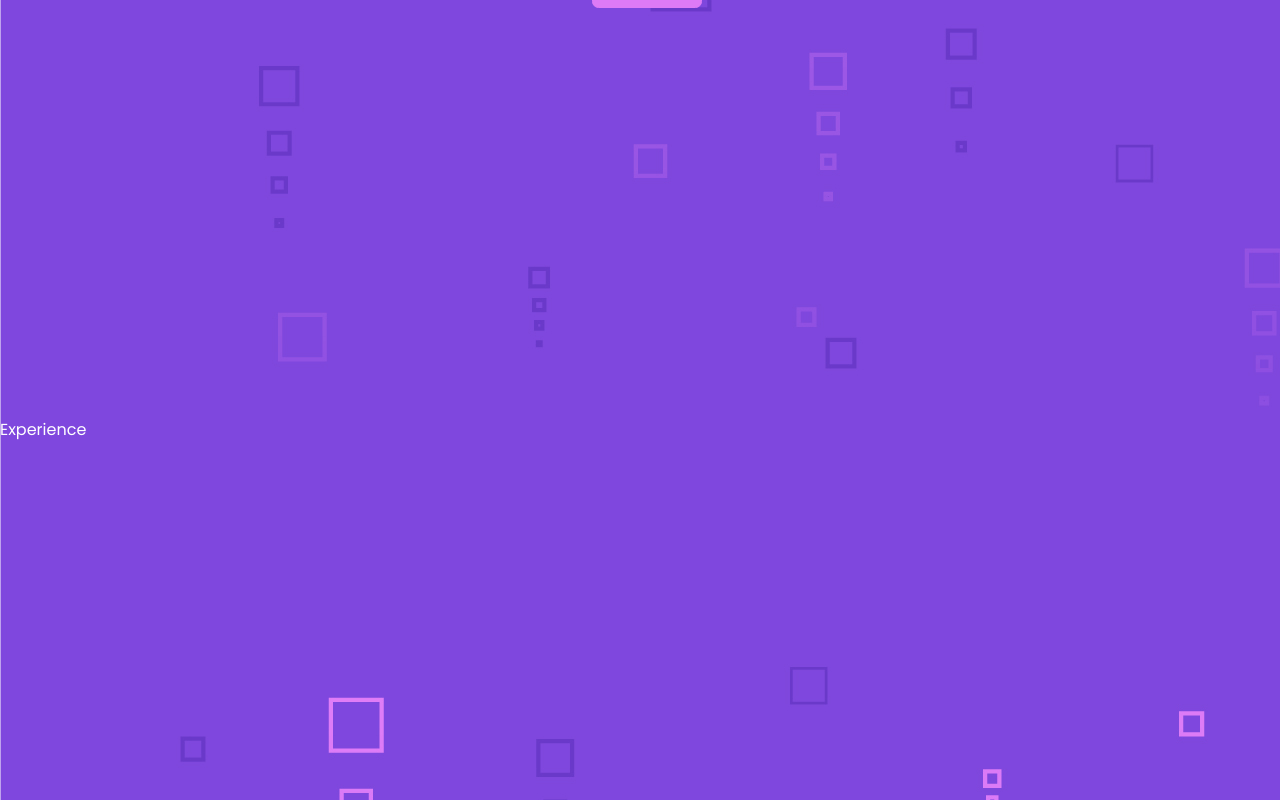
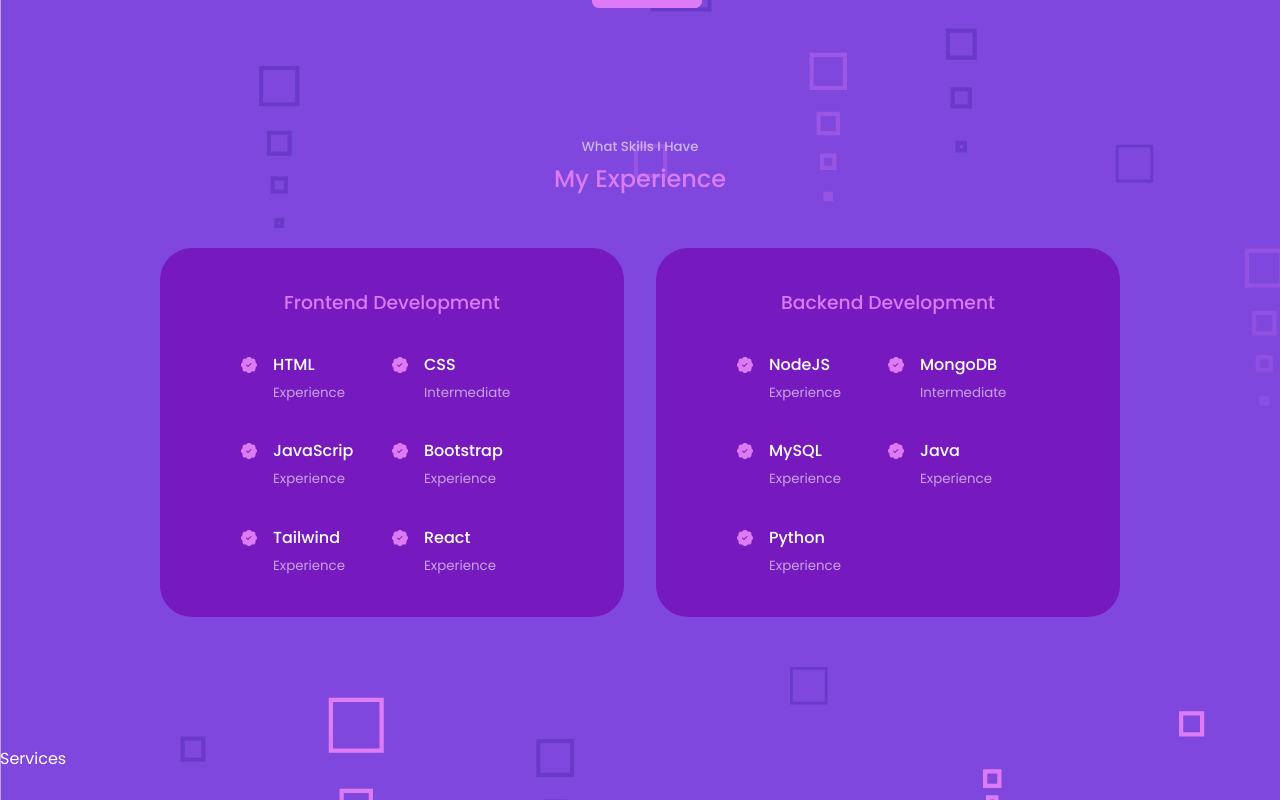
Before and after one commit to superbong19/profile-project-react, a React (Create React App) app: page / in a window 1280 px wide. Shown: the part 1440-2240 px from the top of the page. Built offline with nearby package versions, Linux system fonts and the light colour scheme.

Commit message:
Experience_Component Completed

```diff
--- a/src/components/about/about.css
+++ b/src/components/about/about.css
@@ -89,7 +89,7 @@
     }
 }
 
-/* =======================MEDIA QUERIES (MEDIA DEVICES)======================= */
+/* =======================MEDIA QUERIES (SMALL DEVICES)======================= */
 @media screen and (max-width: 600px) {
     .about__me {
         width: 65%;
--- a/src/components/experience/Experience.jsx
+++ b/src/components/experience/Experience.jsx
@@ -1,9 +1,108 @@
 import React from 'react'
 import './experience.css'
+import { BsFillPatchCheckFill } from 'react-icons/bs'
 
 const Experience = () => {
     return (
-        <section id='experience'>Experience</section>
+        <section id='experience'>
+            <h5>What Skills I Have</h5>
+            <h2>My Experience</h2>
+
+            <div className="container experience__container">
+                <div className="experience__frontend">
+                    <h3>Frontend Development</h3>
+                    <div className="experience__content">
+                        <article className='experience__details'>
+                            <BsFillPatchCheckFill className="experience__details-icon" />
+                            <div>
+                                <h4>HTML</h4>
+                                <small className='text-light'>Experience</small>
+                            </div>
+                        </article>
+                        <article className='experience__details'>
+                            <BsFillPatchCheckFill className="experience__details-icon" />
+                            <div>
+                                <h4>CSS</h4>
+                                <small className='text-light'>Intermediate</small>
+                            </div>
+                        </article>
+                        <article className='experience__details'>
+                            <BsFillPatchCheckFill className="experience__details-icon" />
+                            <div>
+                                <h4>JavaScrip</h4>
+                                <small className='text-light'>Experience</small>
+                            </div>
+                        </article>
+                        <article className='experience__details'>
+                            <BsFillPatchCheckFill className="experience__details-icon" />
+                            <div>
+                                <h4>Bootstrap</h4>
+                                <small className='text-light'>Experience</small>
+                            </div>
+                        </article>
+                        <article className='experience__details'>
+                            <BsFillPatchCheckFill className="experience__details-icon" />
+                            <div>
+                                <h4>Tailwind</h4>
+                                <small className='text-light'>Experience</small>
+                            </div>
+                        </article>
+                        <article className='experience__details'>
+                            <BsFillPatchCheckFill className="experience__details-icon" />
+                            <div>
+                                <h4>React</h4>
+                                <small className='text-light'>Experience</small>
+                            </div>
+                        </article>
+                    </div>
+                </div>
+
+
+                {/* END OF FRONT-END */}
+
+
+                <div className="experience__backend">
+                    <h3>Backend Development</h3>
+                    <div className="experience__content">
+                        <article className='experience__details'>
+                            <BsFillPatchCheckFill className="experience__details-icon" />
+                            <div>
+                                <h4>NodeJS</h4>
+                                <small className='text-light'>Experience</small>
+                            </div>
+                        </article>
+                        <article className='experience__details'>
+                            <BsFillPatchCheckFill className="experience__details-icon" />
+                            <div>
+                                <h4>MongoDB</h4>
+                                <small className='text-light'>Intermediate</small>
+                            </div>
+                        </article>
+                        <article className='experience__details'>
+                            <BsFillPatchCheckFill className="experience__details-icon" />
+                            <div>
+                                <h4>MySQL</h4>
+                                <small className='text-light'>Experience</small>
+                            </div>
+                        </article>
+                        <article className='experience__details'>
+                            <BsFillPatchCheckFill className="experience__details-icon" />
+                            <div>
+                                <h4>Java</h4>
+                                <small className='text-light'>Experience</small>
+                            </div>
+                        </article>
+                        <article className='experience__details'>
+                            <BsFillPatchCheckFill className="experience__details-icon" />
+                            <div>
+                                <h4>Python</h4>
+                                <small className='text-light'>Experience</small>
+                            </div>
+                        </article>
+                    </div>
+                </div>
+            </div>
+        </section>
     )
 }
 
--- a/src/components/experience/experience.css
+++ b/src/components/experience/experience.css
@@ -0,0 +1,70 @@
+.experience__container {
+    display: grid;
+    grid-template-columns: 1fr 1fr;
+    gap: 2rem;
+}
+
+.experience__container>div {
+    background-color: var(--color-bg-variant);
+    padding: 2.4rem 5rem;
+    border-radius: 2rem;
+    border: 1px solid transparent;
+}
+
+.experience__container>div:hover {
+    background-color: transparent;
+    border-color: var(--color-primary-variant);
+    cursor: default;
+}
+
+.experience__container>div h3 {
+    text-align: center;
+    margin-bottom: 2rem;
+    color: var(--color-primary);
+}
+
+.experience__content {
+    display: grid;
+    grid-template-columns: 1fr 1fr;
+    row-gap: 2rem;
+}
+
+.experience__details {
+    display: flex;
+    gap: 1rem;
+}
+
+.experience__details-icon {
+    margin-top: 6px;
+    color: var(--color-primary);
+}
+
+
+/* =======================MEDIA QUERIES (MEDIA DEVICES)======================= */
+@media screen and (max-width: 1024px) {
+    .experience__container {
+        grid-template-columns: 1fr;
+    }
+
+    .experience__container>div {
+        width: 80%;
+        padding: 2rem;
+        margin: 0 auto;
+    }
+
+    .experience__content {
+        padding: 1rem;
+    }
+}
+
+/* =======================MEDIA QUERIES (SMALL DEVICES)======================= */
+@media screen and (max-width: 600px) {
+    .experience__container {
+        gap: 1rem;
+    }
+
+    .experience__container>div {
+        width: 100%;
+        padding: 2rem 1rem;
+    }
+}
--- a/src/index.css
+++ b/src/index.css
@@ -63,7 +63,6 @@
 
 section {
     margin-top: 8rem;
-    height: 100vh;
 }
 
 section>h2,
```
